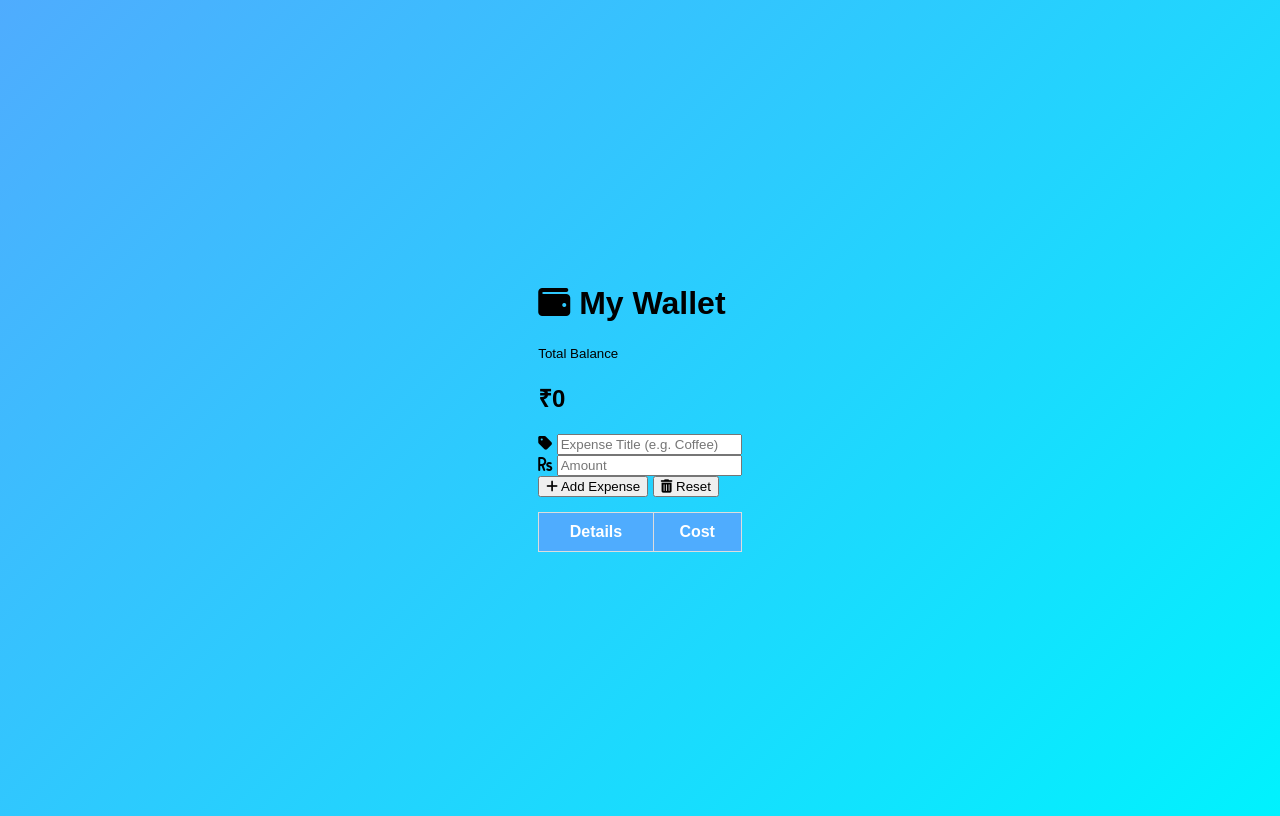
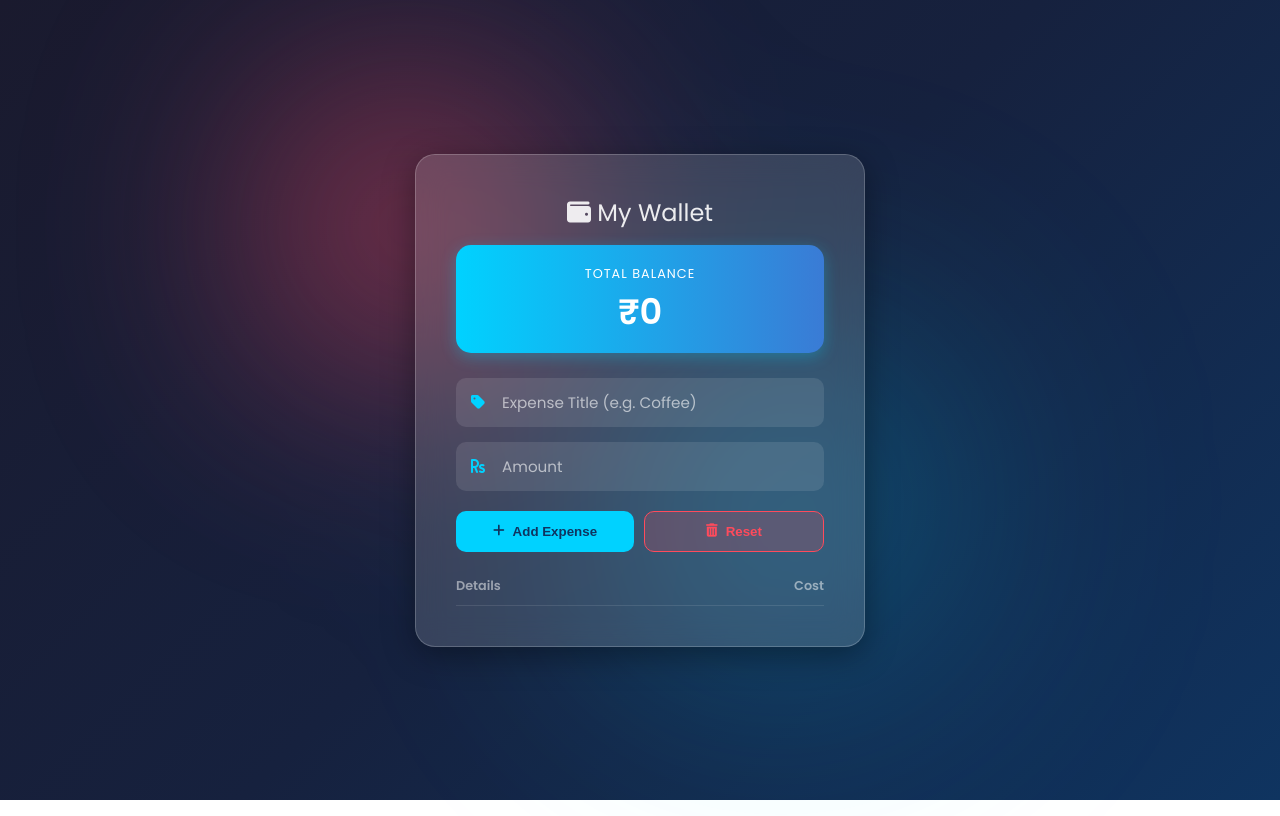
Before and after one commit to tauqeerahmed0309/expense-tracker-project, a plain HTML site: page index.html in a window 1280 px wide. Drawn offline with Linux system fonts and the light colour scheme; no server answers.

Commit message:
Update style.css

```diff
--- a/style.css
+++ b/style.css
@@ -1,56 +1,233 @@
+:root {
+  --glass: rgba(255, 255, 255, 0.15);
+  --glass-border: rgba(255, 255, 255, 0.2);
+  --text-light: #ffffff;
+  --text-dim: #e0e0e0;
+  --accent: #00d2ff;
+  --danger: #ff4b5c;
+}
+
+* {
+  margin: 0;
+  padding: 0;
+  box-sizing: border-box;
+}
+
 body {
-  font-family: Arial, sans-serif;
-  background: linear-gradient(135deg, #4facfe, #00f2fe);
+  font-family: 'Poppins', sans-serif;
+  background: linear-gradient(135deg, #1a1a2e, #16213e, #0f3460);
+  min-height: 100vh;
   display: flex;
   justify-content: center;
   align-items: center;
-  height: 100vh;
+  color: var(--text-light);
+  overflow: hidden; /* Prevents scroll on body */
 }
 
-.card {
-  background: white;
-  padding: 30px;
-  border-radius: 12px;
-  width: 400px;
-  text-align: center;
-  box-shadow: 0 10px 25px rgba(0,0,0,0.2);
+/* Background floating orbs for depth */
+.background-shapes {
+  position: absolute;
+  width: 300px;
+  height: 300px;
+  background: #e94560;
+  border-radius: 50%;
+  top: 10%;
+  left: 20%;
+  filter: blur(120px);
+  opacity: 0.6;
+  z-index: -1;
+  animation: float 6s ease-in-out infinite;
 }
 
-.inputs input {
-  width: 45%;
-  padding: 10px;
-  margin: 10px 5px;
+.background-shapes::after {
+  content: '';
+  position: absolute;
+  width: 250px;
+  height: 250px;
+  background: #00d2ff;
+  border-radius: 50%;
+  top: 300px;
+  left: 400px;
+  filter: blur(100px);
 }
 
-.buttons button {
-  padding: 10px 20px;
-  margin: 10px;
-  border: none;
-  border-radius: 6px;
-  cursor: pointer;
+@keyframes float {
+  0%, 100% { transform: translateY(0); }
+  50% { transform: translateY(-20px); }
 }
 
-.buttons button {
-  background: #4facfe;
+/* Glassmorphism Card */
+.glass-card {
+  background: var(--glass);
+  backdrop-filter: blur(15px);
+  -webkit-backdrop-filter: blur(15px);
+  border: 1px solid var(--glass-border);
+  padding: 40px;
+  border-radius: 20px;
+  width: 90%;
+  max-width: 450px;
+  box-shadow: 0 8px 32px 0 rgba(0, 0, 0, 0.37);
+}
+
+header {
+  text-align: center;
+  margin-bottom: 25px;
+}
+
+header h1 {
+  font-size: 1.5rem;
+  font-weight: 400;
+  margin-bottom: 15px;
+  opacity: 0.9;
+}
+
+.total-display {
+  background: linear-gradient(90deg, #00d2ff, #3a7bd5);
+  padding: 15px;
+  border-radius: 15px;
+  box-shadow: 0 4px 15px rgba(0, 210, 255, 0.3);
+}
+
+.total-display small {
+  font-size: 0.8rem;
+  text-transform: uppercase;
+  letter-spacing: 1px;
+}
+
+.total-display h2 {
+  font-size: 2.2rem;
+  font-weight: 700;
+}
+
+/* Input Styling */
+.input-group {
+  margin-bottom: 20px;
+}
+
+.input-wrapper {
+  position: relative;
+  margin-bottom: 15px;
+}
+
+.input-wrapper i {
+  position: absolute;
+  left: 15px;
+  top: 50%;
+  transform: translateY(-50%);
+  color: var(--accent);
+}
+
+.input-wrapper input {
+  width: 100%;
+  padding: 12px 12px 12px 45px;
+  border: none;
+  border-radius: 10px;
+  background: rgba(255, 255, 255, 0.1);
+  color: white;
+  font-family: inherit;
+  font-size: 0.95rem;
+  transition: 0.3s;
+  border: 1px solid transparent;
+}
+
+.input-wrapper input:focus {
+  outline: none;
+  background: rgba(255, 255, 255, 0.2);
+  border-color: var(--accent);
+}
+
+.input-wrapper input::placeholder {
+  color: rgba(255, 255, 255, 0.6);
+}
+
+/* Buttons */
+.actions {
+  display: flex;
+  gap: 10px;
+  margin-bottom: 25px;
+}
+
+button {
+  flex: 1;
+  padding: 12px;
+  border: none;
+  border-radius: 10px;
+  font-weight: 600;
+  cursor: pointer;
+  transition: transform 0.2s, box-shadow 0.2s;
+  display: flex;
+  justify-content: center;
+  align-items: center;
+  gap: 8px;
+}
+
+button:active {
+  transform: scale(0.96);
+}
+
+.btn-add {
+  background: var(--accent);
+  color: #0f3460;
+}
+
+.btn-add:hover {
+  background: #34e0ff;
+  box-shadow: 0 0 15px rgba(0, 210, 255, 0.4);
+}
+
+.btn-clear {
+  background: rgba(255, 75, 92, 0.2);
+  color: var(--danger);
+  border: 1px solid var(--danger);
+}
+
+.btn-clear:hover {
+  background: var(--danger);
   color: white;
 }
 
-.refresh {
-  background: #ff6b6b;
+/* List / Table */
+.list-container {
+  max-height: 250px;
+  overflow-y: auto;
+  /* Custom scrollbar styling */
+  scrollbar-width: thin;
+  scrollbar-color: var(--accent) transparent;
 }
 
 table {
   width: 100%;
-  margin-top: 15px;
   border-collapse: collapse;
 }
 
-th, td {
-  border: 1px solid #ddd;
-  padding: 10px;
+th {
+  text-align: left;
+  font-size: 0.8rem;
+  color: rgba(255, 255, 255, 0.5);
+  padding-bottom: 10px;
+  border-bottom: 1px solid rgba(255, 255, 255, 0.1);
 }
 
-th {
-  background: #4facfe;
-  color: white;
+.text-right {
+  text-align: right;
 }
+
+td {
+  padding: 15px 0;
+  border-bottom: 1px solid rgba(255, 255, 255, 0.05);
+  font-size: 0.95rem;
+}
+
+tr:last-child td {
+  border-bottom: none;
+}
+
+/* Entry Animation */
+tr {
+  animation: fadeIn 0.4s ease-in-out;
+}
+
+@keyframes fadeIn {
+  from { opacity: 0; transform: translateY(10px); }
+  to { opacity: 1; transform: translateY(0); }
+}
```
